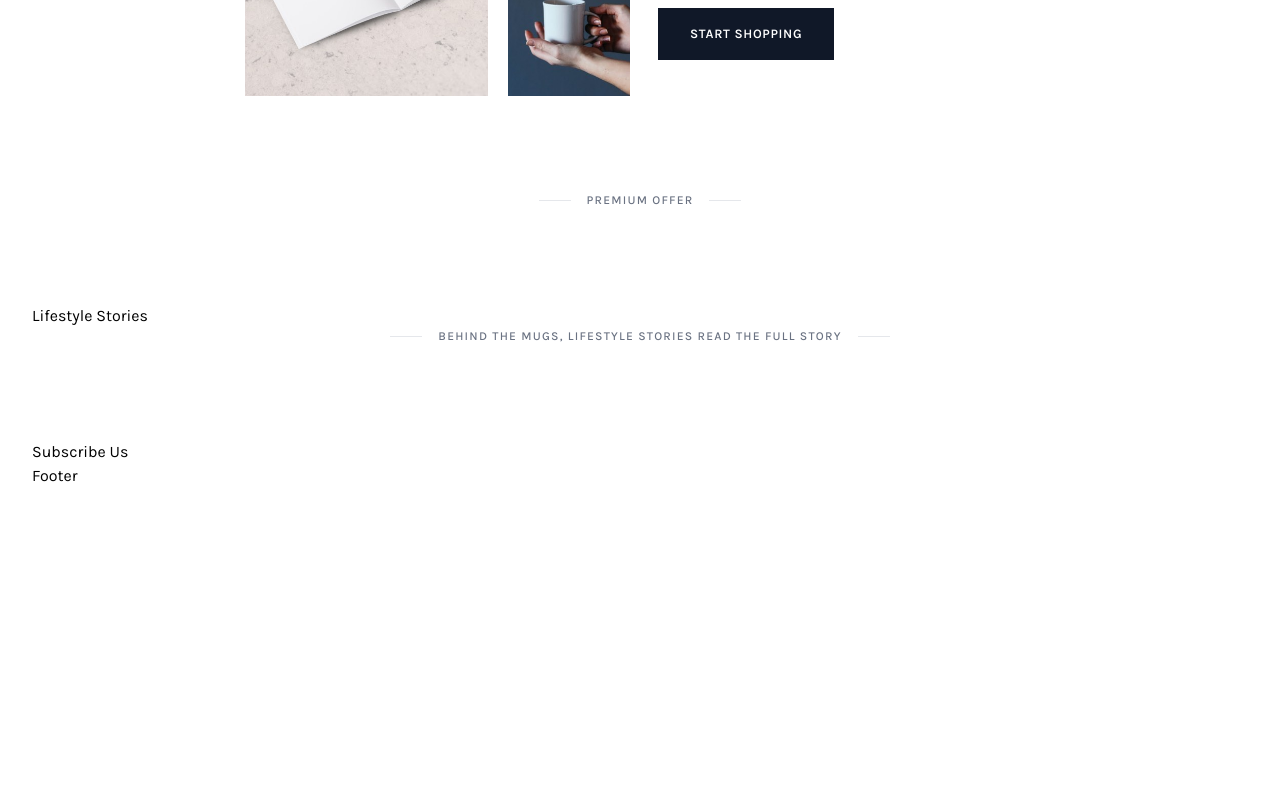
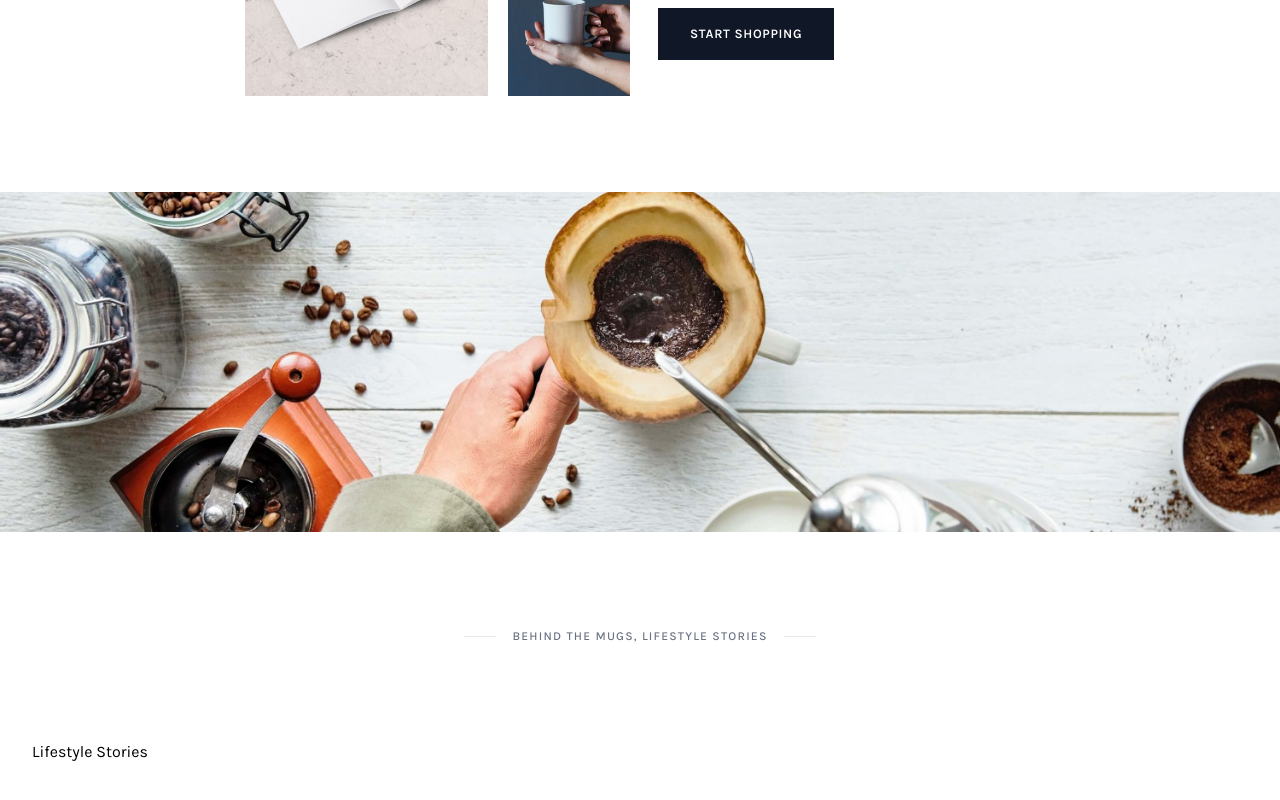
Before and after one commit to devhieu1309/tailwindcss-coffee-style, a website: page public/index.html in a window 1280 px wide. Shown: the part 3910-4710 px from the top of the page. Before the commit the page ends 4398 px from the top, so only its background shows below. Drawn offline with Linux system fonts and the light colour scheme.

Commit message:
Add parallax section.

```diff
--- a/public/index.html
+++ b/public/index.html
@@ -549,12 +549,17 @@
           </div>
           <!-- End coffee-magazine -->
 
+          <div class="ct-parallax-section bg-[url('./img/parallax_image.jpg')] bg-cover bg-no-repeat bg-center h-[340px] mb-24 bg-fixed w-[100vw] relative left-[calc(-50vw+50%)]">
+
+          </div>
+          <!-- End parallax section -->
+
           <div class="ct-subheadline">
             <div class="ct-subheadline-deco-line"></div>
-            <div class="ct-subheadline-deco-label">Premium Offer</div>
+            <div class="ct-subheadline-deco-label">Behind the mugs, lifestyle stories</div>
             <div class="ct-subheadline-deco-line w-8 h-px bg-gray-200"></div>
           </div>
-          <div class="lifestyle-stories">Lifestyle Stories</div>
+          <div class="lifestyle-stories h-[1000px]">Lifestyle Stories</div>
           <!-- End lifestyle-stories -->
 
           <div class="ct-subheadline">
```
Also changed, not shown: public/img/parallax_image.jpg (added), public/output.css.
